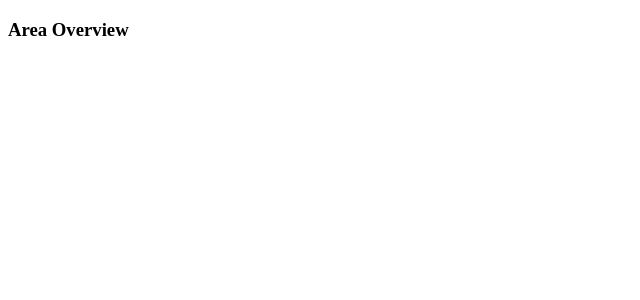
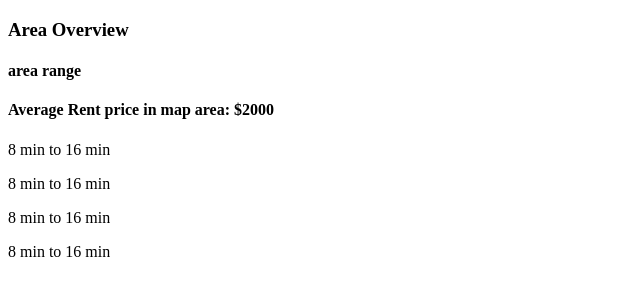
Before and after one commit to AlanXZhang/Housing-DashBoard-Web, a React (Create React App) app in the folder hd-web/: page / in a window 1280 px wide. Shown: the top 300 px of the page, without its empty margins (0-640 px from the left). Built offline with nearby package versions, Linux system fonts and the light colour scheme.

Commit message:
added some changes

```diff
--- a/hd-web/package.json
+++ b/hd-web/package.json
@@ -8,7 +8,7 @@
     "@testing-library/user-event": "^13.5.0",
     "react": "^18.2.0",
     "react-dom": "^18.2.0",
-    "react-scripts": "5.0.1",
+    "react-scripts": "^5.0.1",
     "web-vitals": "^2.1.4"
   },
   "scripts": {
--- a/hd-web/public/index.html
+++ b/hd-web/public/index.html
@@ -24,7 +24,7 @@
       work correctly both with client-side routing and a non-root public URL.
       Learn how to configure a non-root public URL by running `npm run build`.
     -->
-    <title>React App</title>
+    <title>Housing Dashboard</title>
   </head>
   <body>
     <noscript>You need to enable JavaScript to run this app.</noscript>
--- a/hd-web/src/components/AreaStat.js
+++ b/hd-web/src/components/AreaStat.js
@@ -7,7 +7,31 @@ export default function AreaStat() {
 
     return (
         <div className="area-stats">
-            <h3>Area Overview</h3>
+            <h3 className='area--title'>Area Overview</h3>
+            <div className='area--price'>
+                <h4> area range </h4>
+                <h4> Average Rent price in map area: $2000</h4>
+            </div>
+            <div className='area--commute'>
+                <div className='car-commmute-time'>
+                    {/* placeholder icon */}
+                    <p>8 min to 16 min</p>
+                </div>
+                <div className='transit-commmute-time'>
+                    {/* placeholder icon */}
+                    <p>8 min to 16 min</p>
+                </div>
+                <div className='walking-commmute-time'>
+                    {/* placeholder icon */}
+                    <p>8 min to 16 min</p>
+                </div>
+                <div className='biking-commmute-time'>
+                    {/* placeholder icon */}
+                    <p>8 min to 16 min</p>
+                </div>
+            </div>
+            <div className='area--crime'></div>
+            <div className='area--rent-estimate'></div>
         </div>
     )
 }
```
Also changed, not shown: 2 other files (tests, documents, lock files or other folders).
